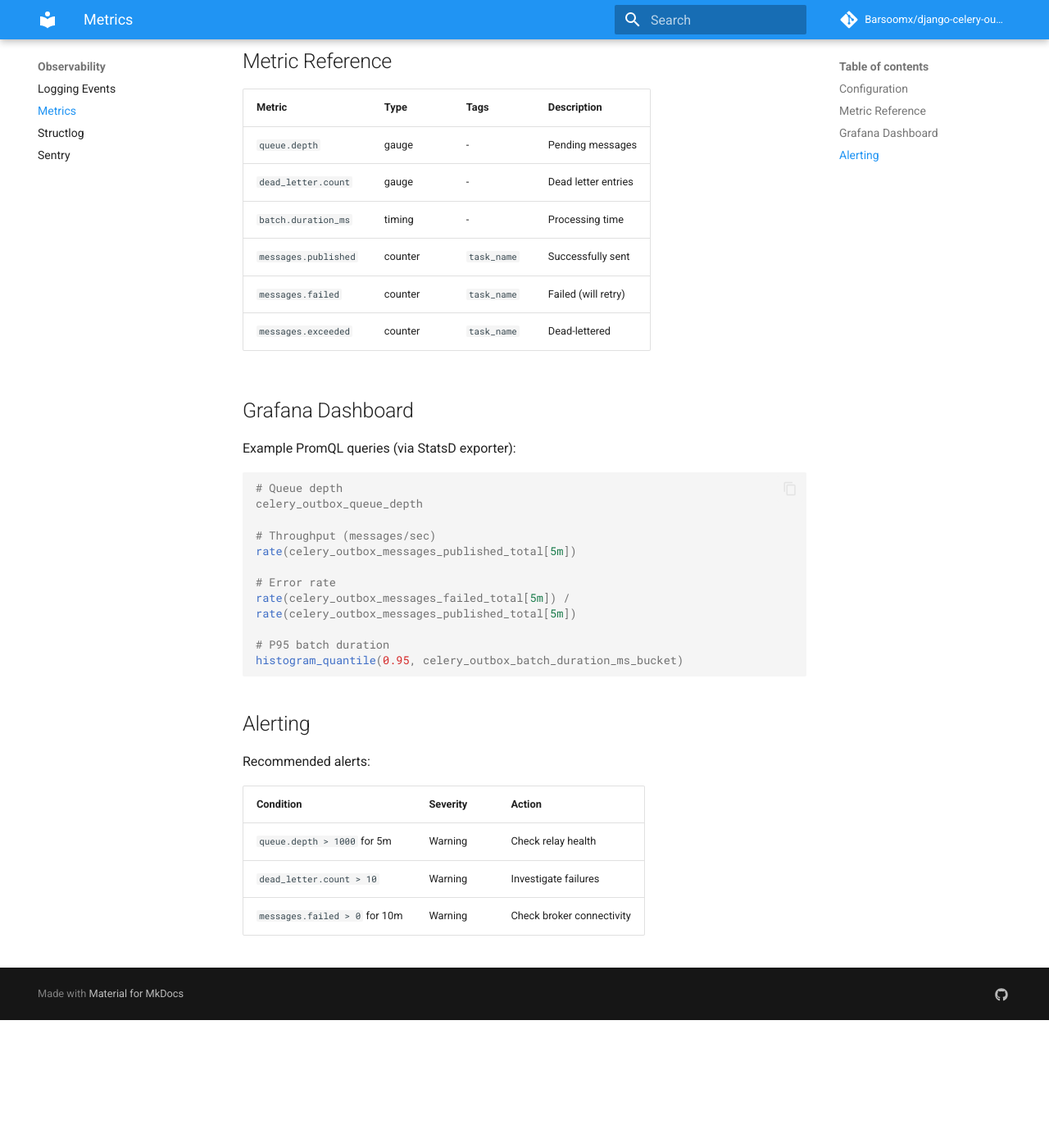
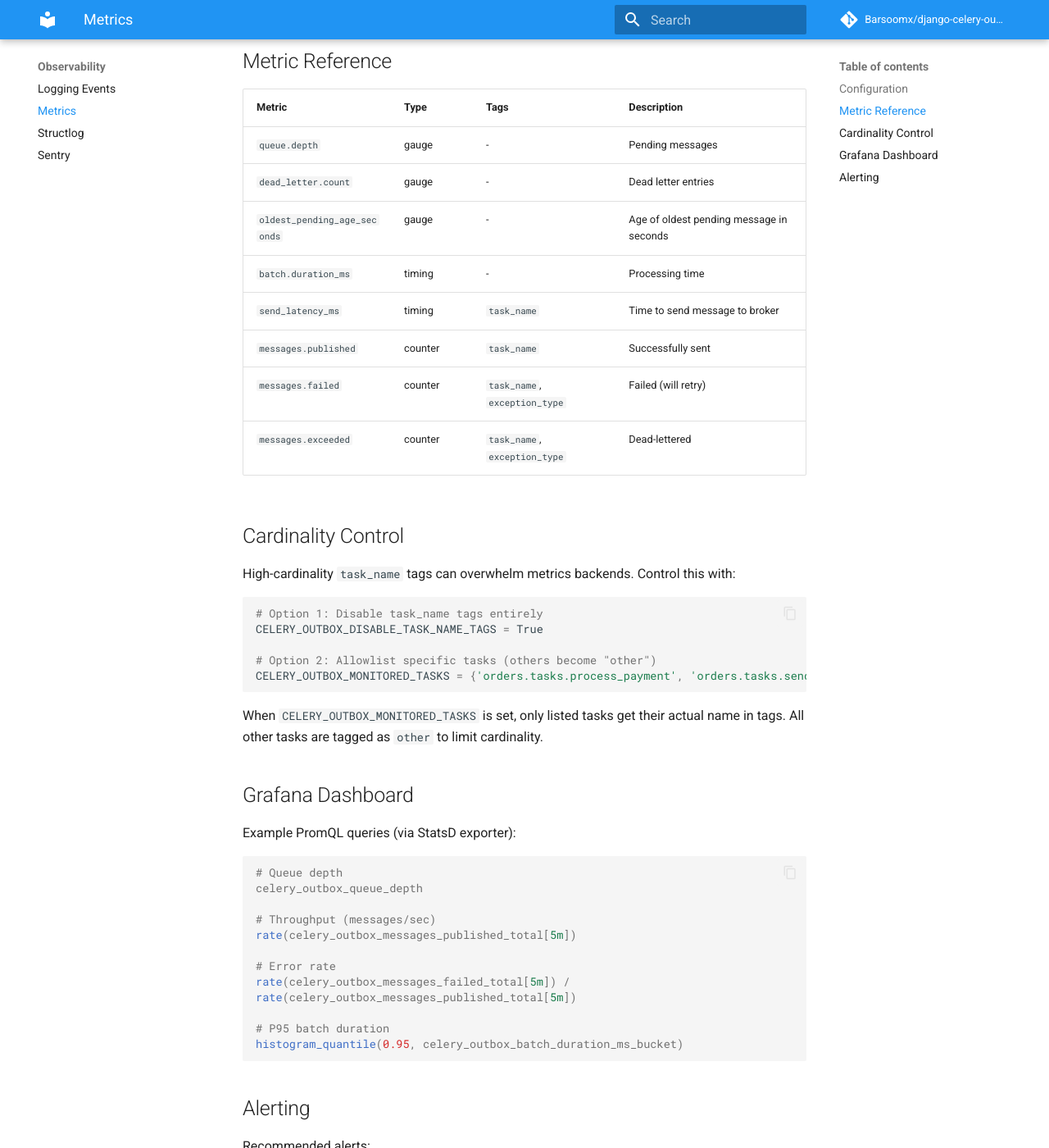
Before and after one commit to Barsoomx/django-celery-outbox, an MkDocs documentation site: the page built from docs/observability/metrics.md, in a window 1280 px wide and 1400 px high, scrolled down 500 px. Shown: the whole window at 82% size. Built offline with MkDocs 1.6.1 and Material for MkDocs 9.7.7, drawn with Linux system fonts in a browser that asks for light colours; comment, search, counter and statistics services are not loaded; before the commit the page ends 1744 px from its top, so only the background shows below that.

Commit message:
fix: remove duplicate SELECT FOR UPDATE check, update docs
Code Review fixes:
- Remove duplicate SELECT FOR UPDATE SKIP LOCKED check in Relay.__init__
- Document new metrics: oldest_pending_age_seconds, send_latency_ms
- Document exception_type tag on failed/exceeded metrics
- Document cardinality control settings in configuration.md
- Add cardinality control section to metrics.md

Co-Authored-By: Claude Opus 4.5 <noreply@anthropic.com>

````diff
--- a/docs/observability/metrics.md
+++ b/docs/observability/metrics.md
@@ -21,10 +21,26 @@ CELERY_OUTBOX_STATSD_TAGS = {
 |--------|------|------|-------------|
 | `queue.depth` | gauge | - | Pending messages |
 | `dead_letter.count` | gauge | - | Dead letter entries |
+| `oldest_pending_age_seconds` | gauge | - | Age of oldest pending message in seconds |
 | `batch.duration_ms` | timing | - | Processing time |
+| `send_latency_ms` | timing | `task_name` | Time to send message to broker |
 | `messages.published` | counter | `task_name` | Successfully sent |
-| `messages.failed` | counter | `task_name` | Failed (will retry) |
-| `messages.exceeded` | counter | `task_name` | Dead-lettered |
+| `messages.failed` | counter | `task_name`, `exception_type` | Failed (will retry) |
+| `messages.exceeded` | counter | `task_name`, `exception_type` | Dead-lettered |
+
+## Cardinality Control
+
+High-cardinality `task_name` tags can overwhelm metrics backends. Control this with:
+
+```python
+# Option 1: Disable task_name tags entirely
+CELERY_OUTBOX_DISABLE_TASK_NAME_TAGS = True
+
+# Option 2: Allowlist specific tasks (others become "other")
+CELERY_OUTBOX_MONITORED_TASKS = {'orders.tasks.process_payment', 'orders.tasks.send_email'}
+```
+
+When `CELERY_OUTBOX_MONITORED_TASKS` is set, only listed tasks get their actual name in tags. All other tasks are tagged as `other` to limit cardinality.
 
 ## Grafana Dashboard
 
````
Also changed, not shown: docs/configuration.md (+2 -0 lines), 1 other file.
